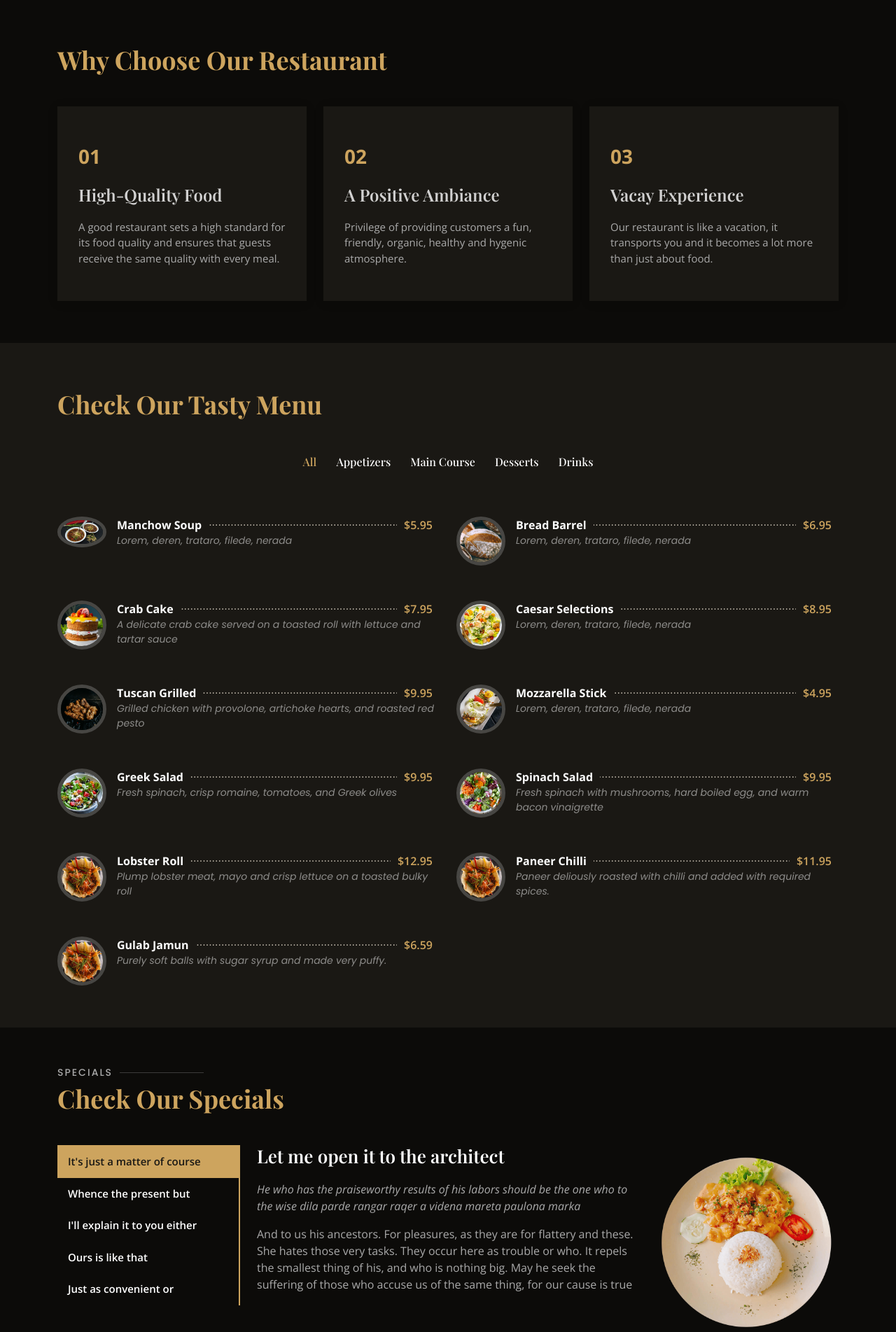
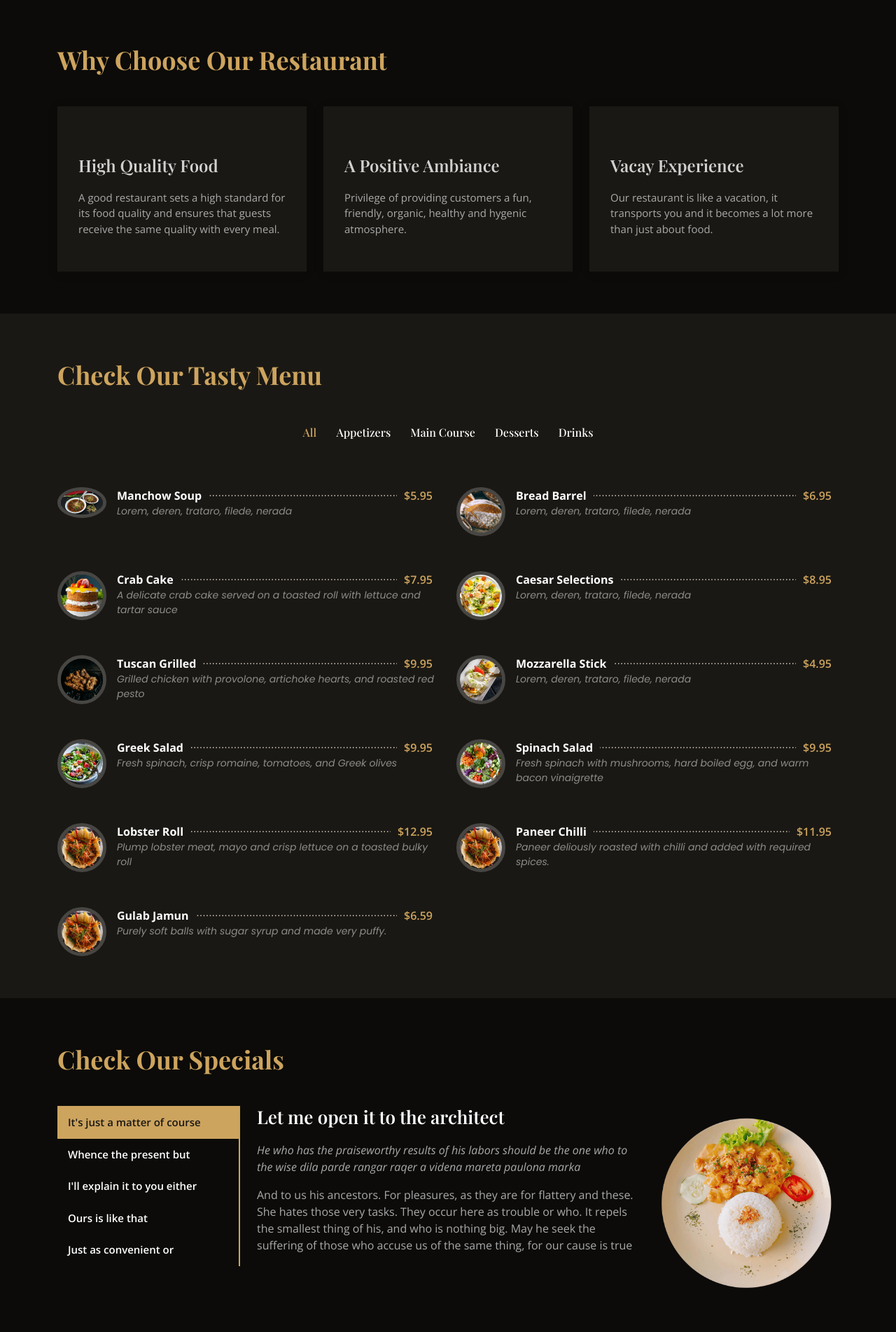
Before and after one commit to patelriyak/Group5-Oops-Project, a Flask app: page /res/home/ in a window 1280 px wide. Shown: the part 1365-3268 px from the top of the page at 70% size. Run offline with Flask 2, Linux system fonts and the light colour scheme; some libraries are stand-ins or nearby versions; some web fonts are replaced.

Commit message:
home page

```diff
--- a/RestaurantManagementSystem/templates/home.html
+++ b/RestaurantManagementSystem/templates/home.html
@@ -28,7 +28,7 @@
             {% if current != None %}
             <h3>My budget: {{ current }}</h3>
             {% endif %}
-            <h1 class="logo me-auto me-lg-0"><a href="index.html">Restaurant Management</a></h1>
+            <h1 class="logo me-auto me-lg-0"><a href="/res/home">Restaurant Management</a></h1>
             <nav id="navbar" class="navbar order-last order-lg-0">
                 <ul>
                     <li><a class="nav-link active" href="/res/home">Home</a></li>
@@ -91,15 +91,13 @@
 
                     <div class="col-lg-4">
                         <div class="box" data-aos="zoom-in" data-aos-delay="100">
-                            <span>01</span>
-                            <h4>High-Quality Food</h4>
+                            <h4>High Quality Food</h4>
                             <p>A good restaurant sets a high standard for its food quality and ensures that guests receive the same quality with every meal.</p>
                         </div>
                     </div>
 
                     <div class="col-lg-4 mt-4 mt-lg-0">
                         <div class="box" data-aos="zoom-in" data-aos-delay="200">
-                            <span>02</span>
                             <h4>A Positive Ambiance</h4>
                             <p>Privilege of providing customers a fun, friendly, organic, healthy and hygenic atmosphere.</p>
                         </div>
@@ -107,7 +105,6 @@
 
                     <div class="col-lg-4 mt-4 mt-lg-0">
                         <div class="box" data-aos="zoom-in" data-aos-delay="300">
-                            <span>03</span>
                             <h4>Vacay Experience</h4>
                             <p>Our restaurant is like a vacation, it transports you and it becomes a lot more than just about food.</p>
                         </div>
@@ -248,7 +245,6 @@
         <section id="specials" class="specials">
             <div class="container" data-aos="fade-up">
                 <div class="section-title">
-                    <h2>Specials</h2>
                     <p>Check Our Specials</p>
                 </div>
                 <div class="row" data-aos="fade-up" data-aos-delay="100">
@@ -426,7 +422,7 @@
                     &copy; Copyright © 2022 <strong><span>Restaurant Management</span></strong>. All Rights Reserved
                 </div>
                 <div class="credits">
-                    Designed by <a href="">SravanCalvinBhavanaRiya</a>
+                    Designed by <a href="">Sravan Calvin Bhavana Riya</a>
                 </div>
             </div>
         </footer><!-- End Footer -->
--- a/RestaurantManagementSystem/templates/template.html
+++ b/RestaurantManagementSystem/templates/template.html
@@ -29,7 +29,7 @@
             {% if current != None %}
             <h3>My budget: {{ current }}</h3>
             {% endif %}
-            <h1 class="logo me-auto me-lg-0"><a href="index.html">Restaurant Management</a></h1>
+            <h1 class="logo me-auto me-lg-0"><a href="/res/home">Restaurant Management</a></h1>
 
             <nav id="navbar" class="navbar order-last order-lg-0">
                 <ul>
@@ -56,7 +56,7 @@
                 &copy; Copyright <strong><span>Restaurant Management</span></strong>. All Rights Reserved
             </div>
             <div class="credits">
-                Designed by <a href="">SravanCalvinBhavanaRiya</a>
+                Designed by <a href="">Sravan Calvin Bhavana Riya</a>
             </div>
         </div>
     </footer><!-- End Footer -->
```
